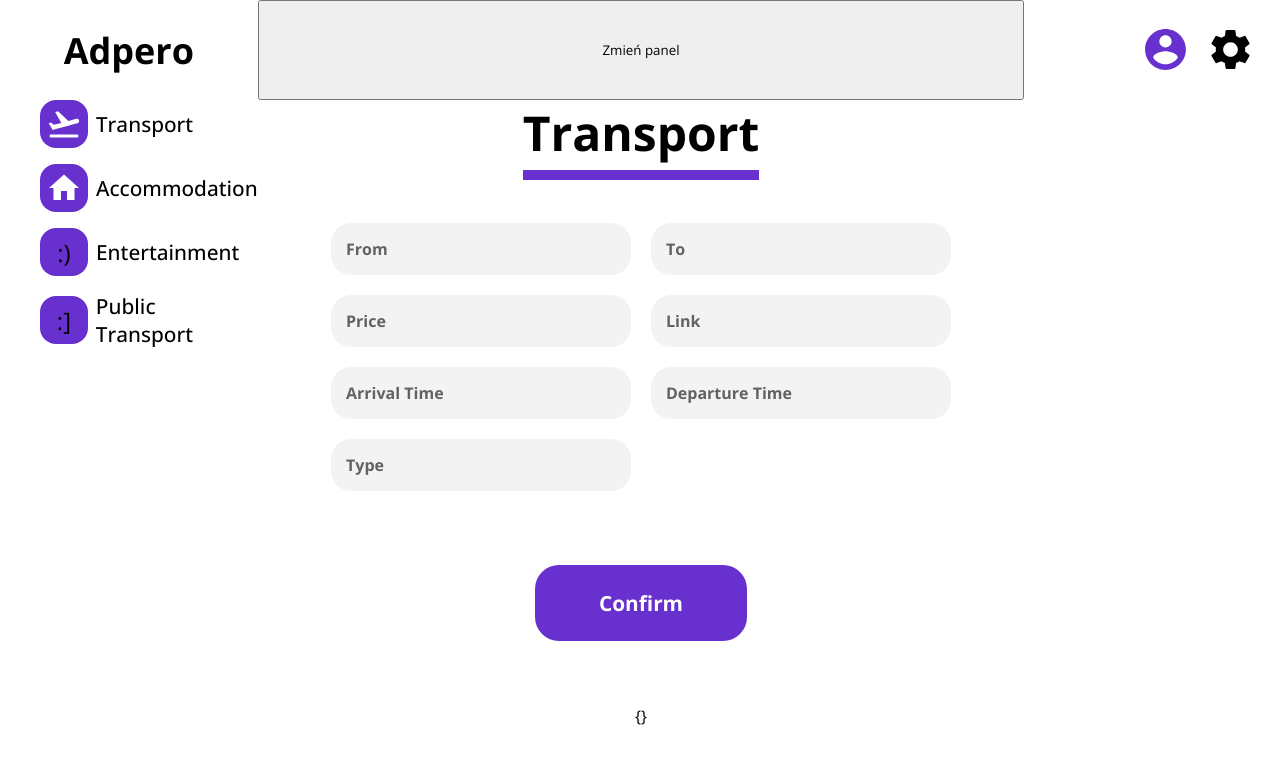
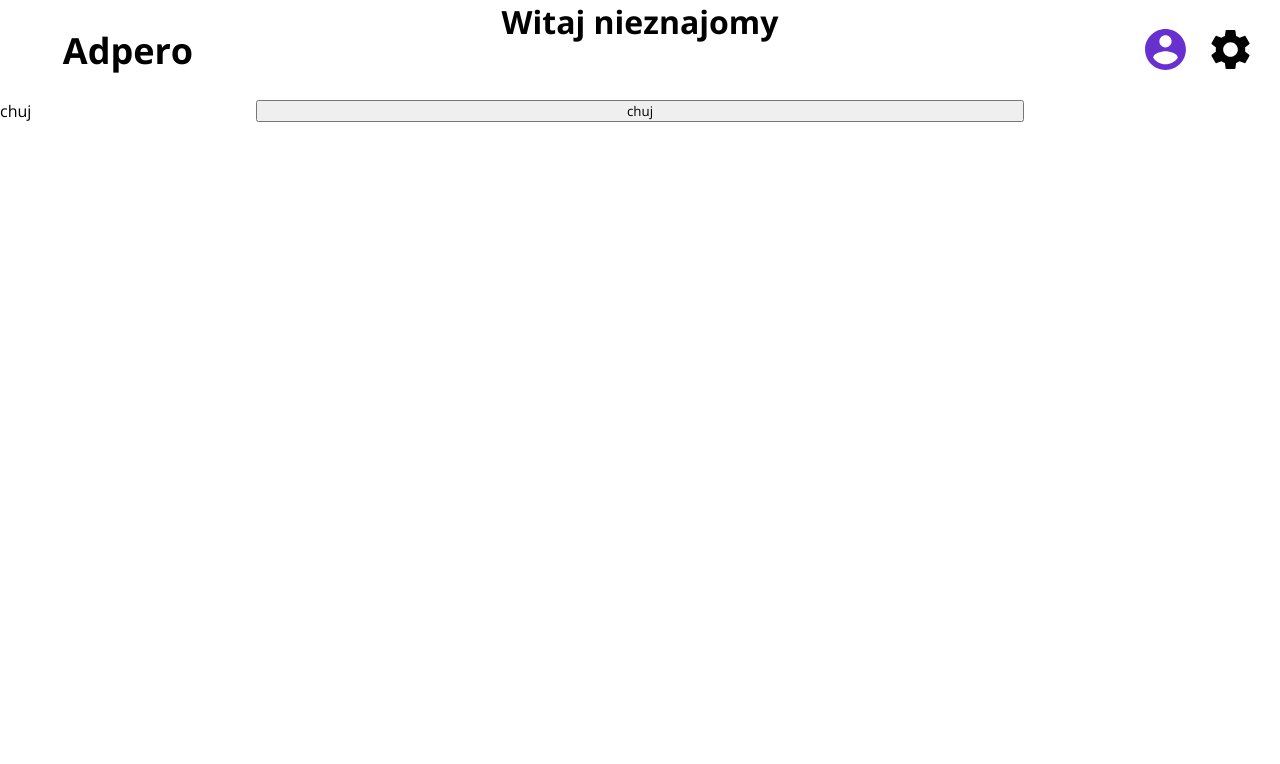
Before and after one commit to lkarasinski/adpero-old, a React (Create React App) app: page / in a window 1280 px wide. Shown: the top 764 px of the page. Built offline with nearby package versions, Linux system fonts and the light colour scheme; no server answers.

Commit message:
Last commit before switching to gatsby

```diff
--- a/src/components/Layout/Layout.tsx
+++ b/src/components/Layout/Layout.tsx
@@ -1,4 +1,4 @@
-import React, { useState } from 'react';
+import React, { useState, useContext } from 'react';
 import styled from 'styled-components';
 
 // Component imports
@@ -7,6 +7,9 @@ import DetailsPanel from '../Details Panel/DetailsPanel';
 import Logo from '../Logo/Logo';
 import Sidebar from '../Sidebar/Sidebar';
 import LandingPage from './Landing Page/LandingPage';
+
+// Context
+import { useJourney, useJourneyUpdate } from '../../contexts/SelectedJourney';
 
 // Styled components
 const Wrapper = styled.div`
@@ -21,7 +24,9 @@ const Wrapper = styled.div`
 // Main component
 const Layout = () => {
 	const [currentCategory, setCurrentCategory] = useState('transport');
-	const [formActive, setFormActive] = useState(true);
+	const [formActive, setFormActive] = useState('');
+	const Context = useJourney();
+	const Update = useJourneyUpdate();
 
 	const displayPageContent = () => {
 		if (formActive) {
@@ -35,7 +40,20 @@ const Layout = () => {
 				</>
 			);
 		} else {
-			return <LandingPage />;
+			return (
+				<>
+					<LandingPage />
+					{Context}
+					<button
+						onClick={() => {
+							Update('kutas');
+							console.log(Context);
+						}}
+					>
+						{Context}
+					</button>
+				</>
+			);
 		}
 	};
 
@@ -43,13 +61,13 @@ const Layout = () => {
 		<>
 			<Wrapper>
 				<Logo />
-				<button
+				{/* <button
 					onClick={() => {
 						setFormActive(!formActive);
 					}}
 				>
 					Zmień panel
-				</button>
+				</button> */}
 				<Sidebar />
 				{displayPageContent()}
 			</Wrapper>
--- /dev/null
+++ b/src/contexts/SelectedJourney.tsx
@@ -0,0 +1,25 @@
+import React, { useState, createContext, useContext } from 'react';
+
+const JourneyContext = createContext('chuj');
+const JourneyUpdateContext = createContext<Function>(() => true);
+
+export const useJourney = () => {
+	return useContext(JourneyContext);
+};
+
+export const useJourneyUpdate = () => {
+	return useContext(JourneyUpdateContext);
+};
+
+const JourneyProvider: React.FC = ({ children }) => {
+	const [SelectedJourney, setSelectedJourney] = useState('');
+	return (
+		<JourneyContext.Provider value={SelectedJourney}>
+			<JourneyUpdateContext.Provider value={setSelectedJourney}>
+				{children}
+			</JourneyUpdateContext.Provider>
+		</JourneyContext.Provider>
+	);
+};
+
+export default JourneyProvider;
```
Also changed, not shown: src/stories/Button.tsx (+1 -1 lines).
